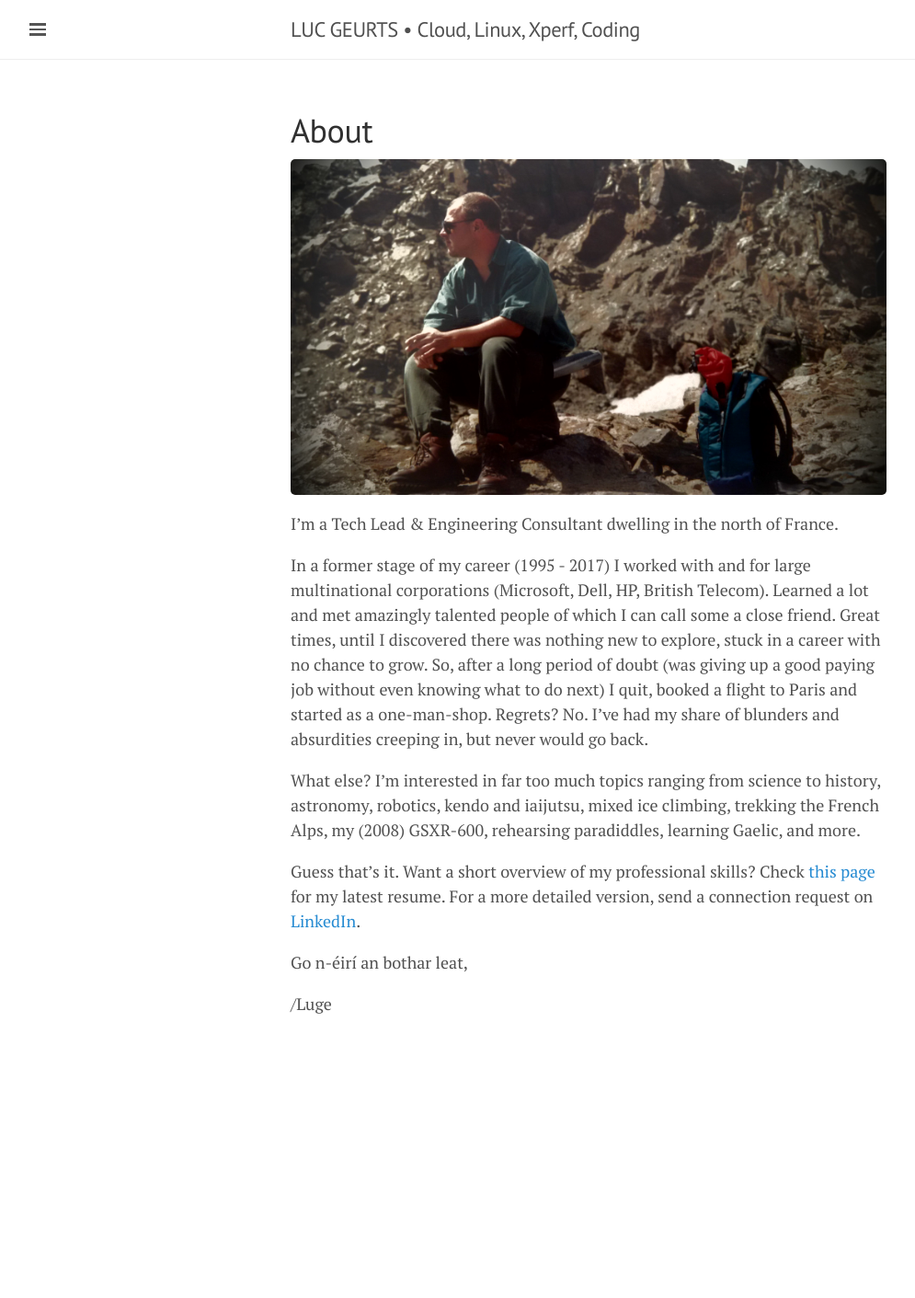
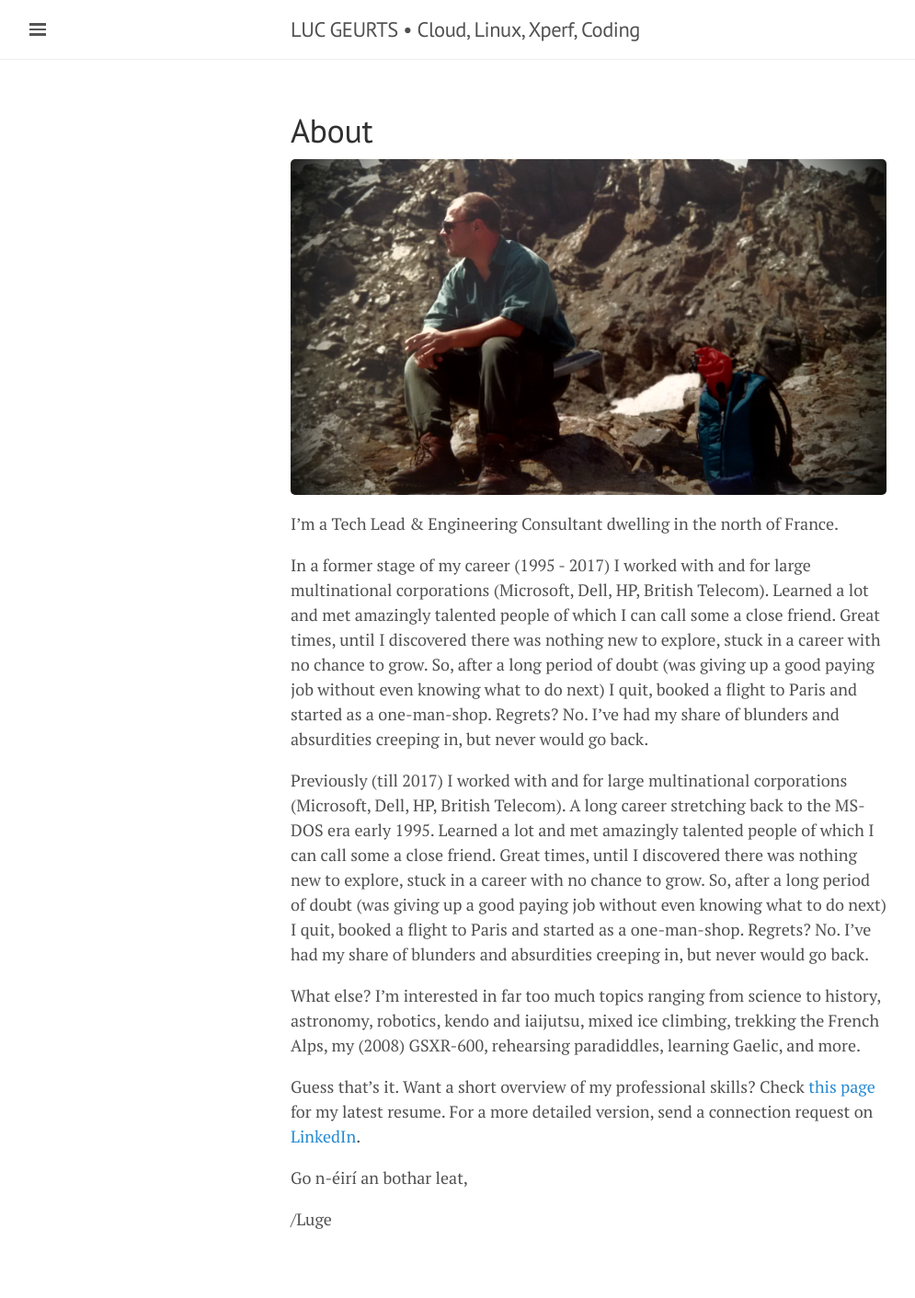
Before and after one commit to lgeurts/lgeurts.github.io, a Jekyll site: the page built from about.md, in a window 1280 px wide. Shown: the whole page at 92% size, without its empty margins (0-995 px from the left). Built offline with Jekyll 4.4.1, drawn with Linux system fonts in a browser that asks for light colours; nearby versions of some CDN libraries; before the commit the page ends 1177 px from its top, so only the background shows below that.

Commit message:
Update about.md

```diff
--- a/about.md
+++ b/about.md
@@ -9,6 +9,8 @@
 
 In a former stage of my career (1995 - 2017) I worked with and for large multinational corporations (Microsoft, Dell, HP, British Telecom). Learned a lot and met amazingly talented people of which I can call some a close friend. Great times, until I discovered there was nothing new to explore, stuck in a career with no chance to grow. So, after a long period of doubt (was giving up a good paying job without even knowing what to do next) I quit, booked a flight to Paris and started as a one-man-shop. Regrets? No. I've had my share of blunders and absurdities creeping in, but never would go back.
 
+Previously (till 2017) I worked with and for large multinational corporations (Microsoft, Dell, HP, British Telecom). A long career stretching back to the MS-DOS era early 1995. Learned a lot and met amazingly talented people of which I can call some a close friend. Great times, until I discovered there was nothing new to explore, stuck in a career with no chance to grow. So, after a long period of doubt (was giving up a good paying job without even knowing what to do next) I quit, booked a flight to Paris and started as a one-man-shop. Regrets? No. I’ve had my share of blunders and absurdities creeping in, but never would go back.
+
 What else? I'm interested in far too much topics ranging from science to history, astronomy, robotics, kendo and iaijutsu, mixed ice climbing, trekking the French Alps, my (2008) GSXR-600, rehearsing paradiddles, learning Gaelic, and more.
 
 Guess that's it. Want a short overview of my professional skills? Check [this page](https://github.com/lgeurts/Resume/blob/master/Moderncv%20Resume%20Luc%20Geurts%20%28US%29.pdf) for my latest resume. For a more detailed version, send a connection request on [LinkedIn](https://www.linkedin.com/in/lucgeurts).
```
